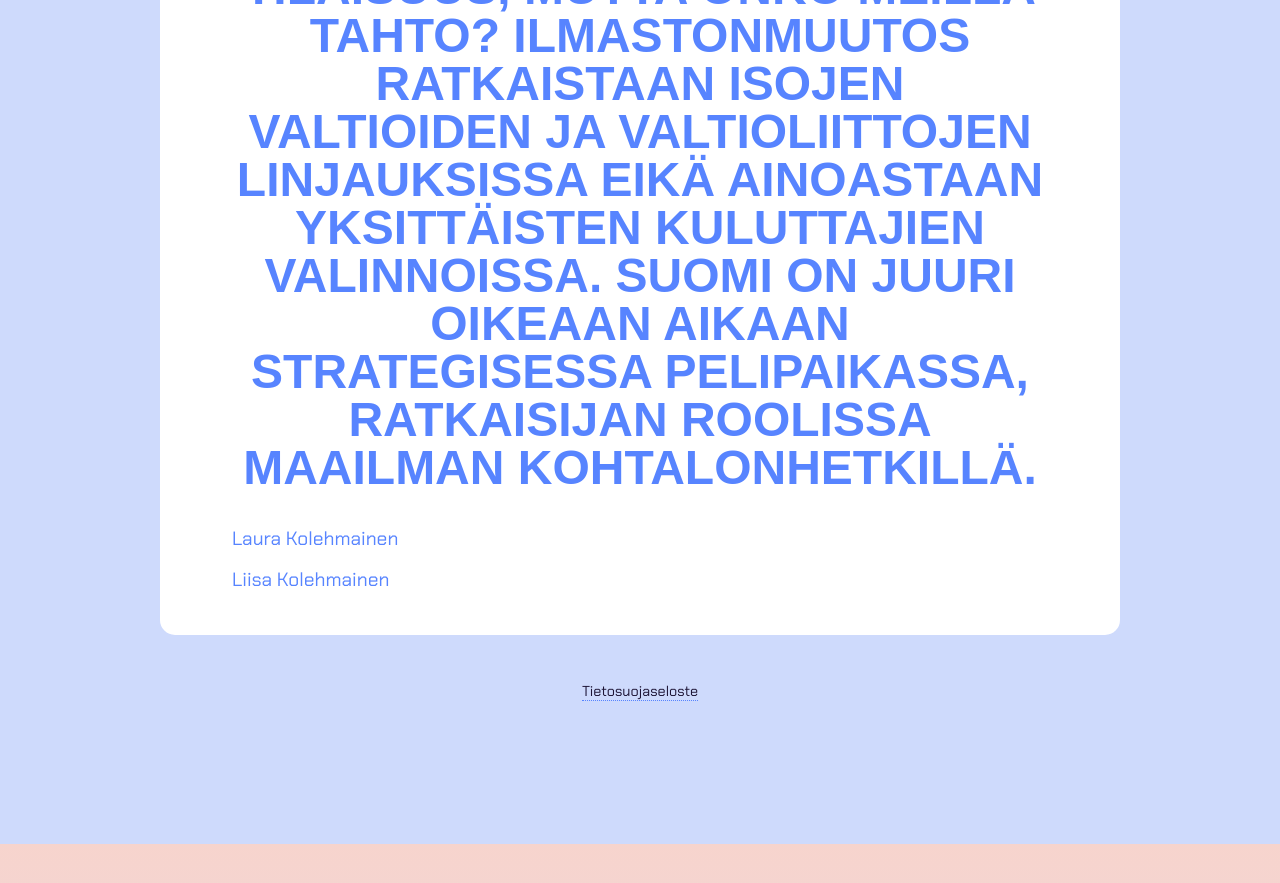
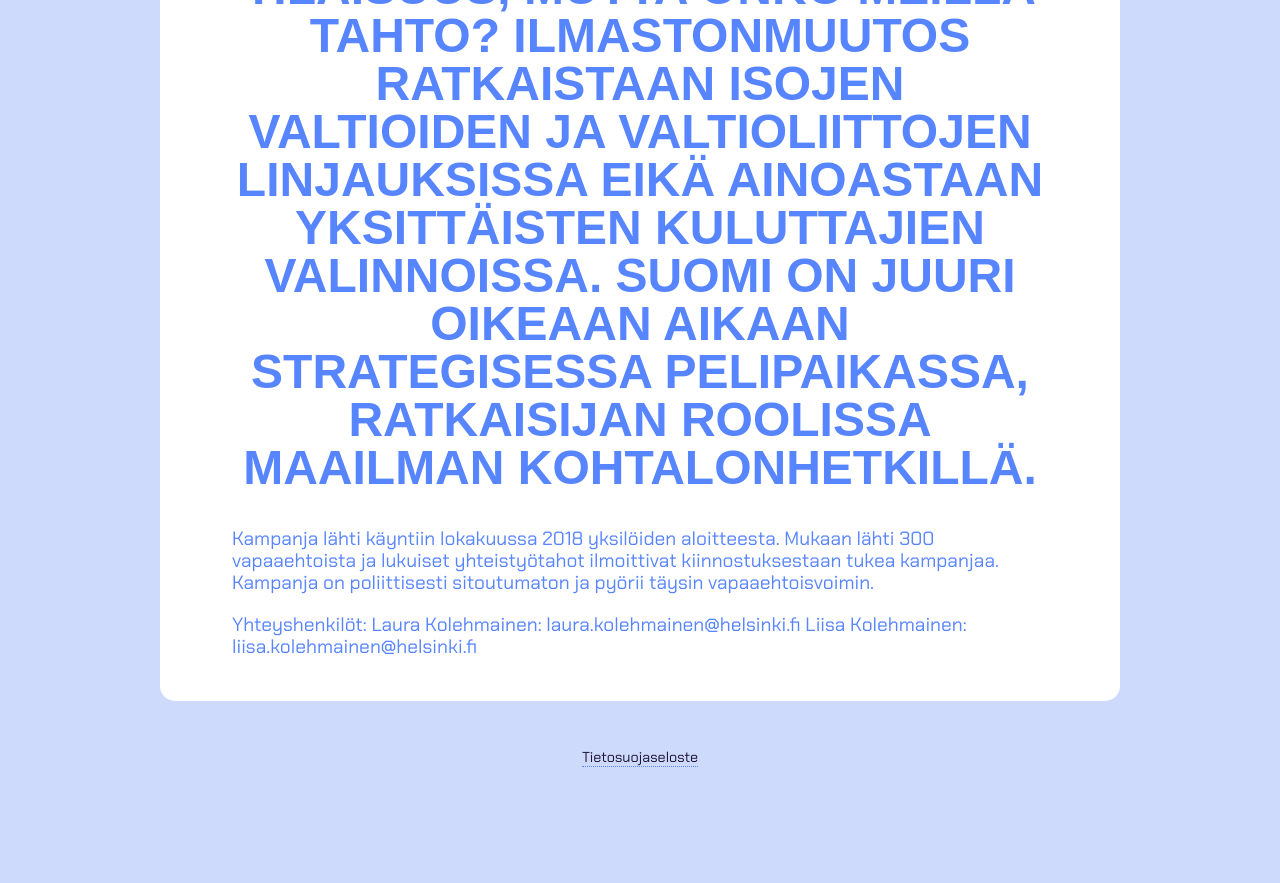
Before and after one commit to ilmastoveivi/ilmastoveivi.github.io, a Jekyll site: the page built from kampanja.md, in a window 1280 px wide and 900 px high, scrolled down 1220 px. Shown: the top 883 px of the window. Built offline with Jekyll 4.4.1, drawn with Linux system fonts in a browser that asks for light colours; nearby versions of some CDN libraries; some web fonts are replaced; our own code applies the rules of GitHub Pages for plain Markdown files; before the commit the page ends 2064 px from its top, so only the background shows below that.

Commit message:
Added information about people doing the campaign

```diff
--- a/kampanja.md
+++ b/kampanja.md
@@ -17,6 +17,8 @@ EU:n neuvoston puheenjohtajamaa voi tehdä ilmaston eteen paljon. Suomi voi täs
 
 ## Meillä on ainutlaatuinen tilaisuus, mutta onko meillä tahto? Ilmastonmuutos ratkaistaan isojen valtioiden ja valtioliittojen linjauksissa eikä ainoastaan yksittäisten kuluttajien valinnoissa. Suomi on juuri oikeaan aikaan strategisessa pelipaikassa, ratkaisijan roolissa maailman kohtalonhetkillä.
 
-Laura Kolehmainen
+Kampanja lähti käyntiin lokakuussa 2018 yksilöiden aloitteesta. Mukaan lähti 300 vapaaehtoista ja lukuiset yhteistyötahot ilmoittivat kiinnostuksestaan tukea kampanjaa. Kampanja on poliittisesti sitoutumaton ja pyörii täysin vapaaehtoisvoimin.
 
-Liisa Kolehmainen
+Yhteyshenkilöt:
+Laura Kolehmainen: laura.kolehmainen@helsinki.fi
+Liisa Kolehmainen: liisa.kolehmainen@helsinki.fi
```
